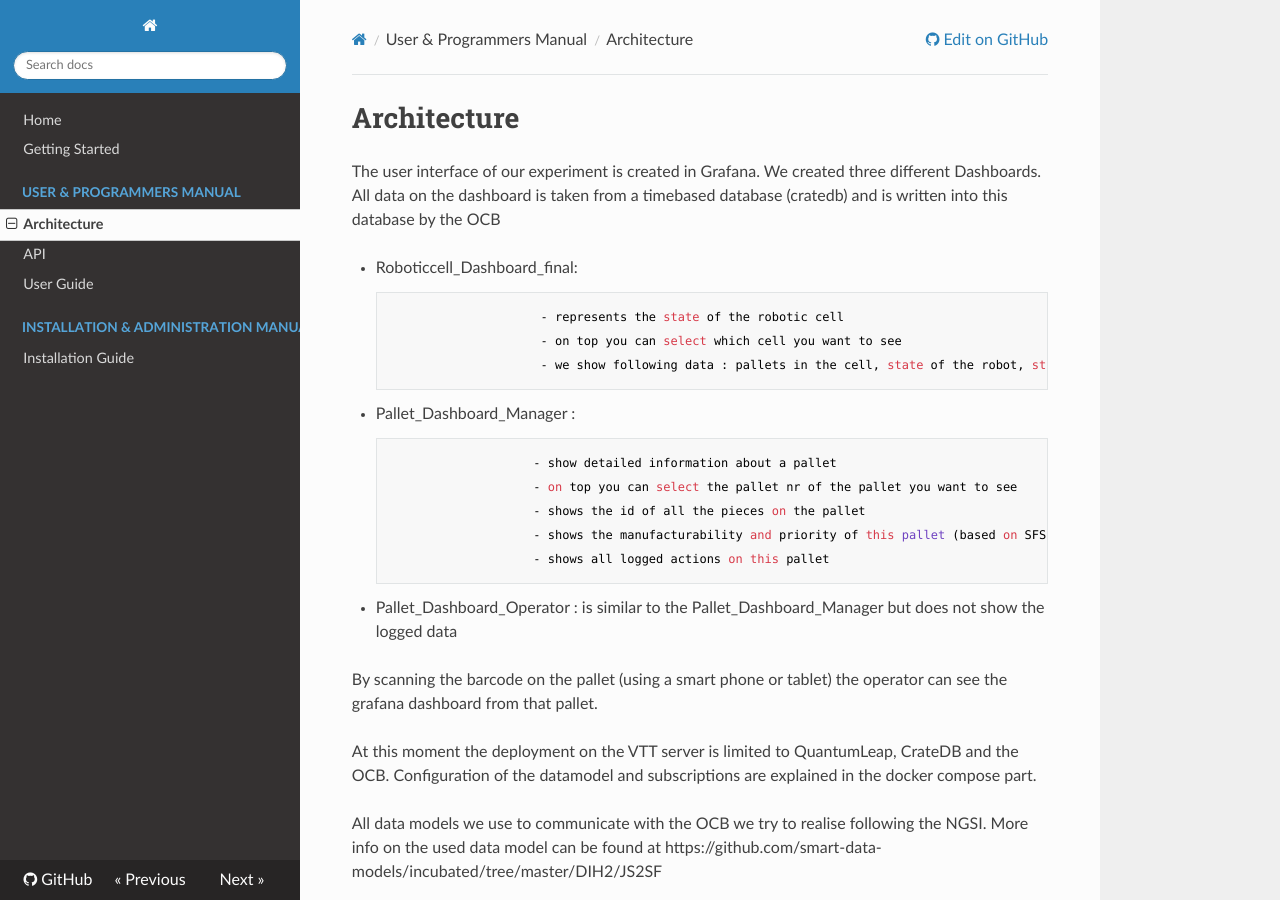
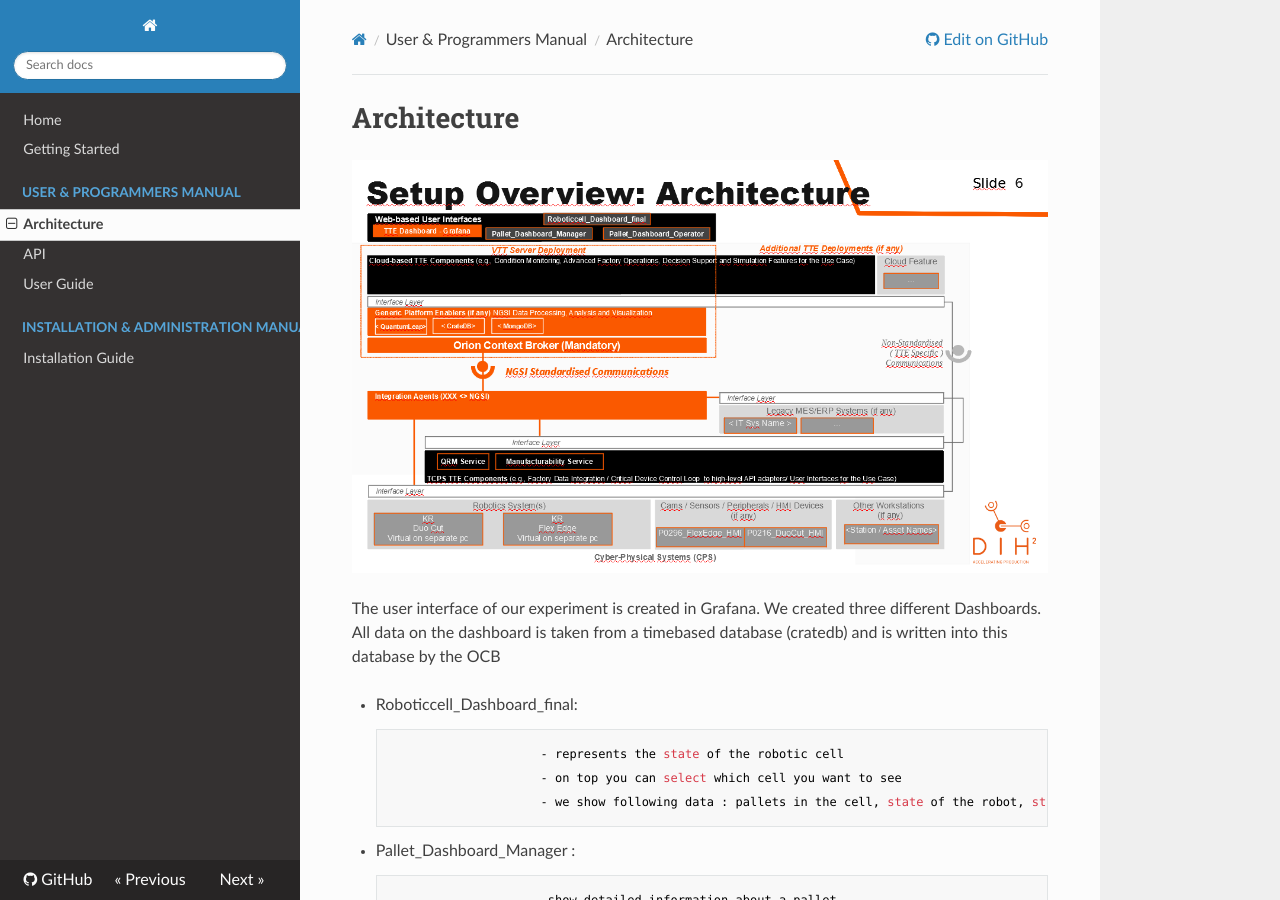
Before and after one commit to ramp-eu/JS2SF, an MkDocs documentation site: the page built from docs/architecture.md, in a window 1280 px wide and 900 px high. Built offline with MkDocs 1.6.1, drawn with Linux system fonts in a browser that asks for light colours; nearby versions of some CDN libraries; old or Windows-style settings are respelled for this version of MkDocs.

Commit message:
Update architecture.md

```diff
--- a/docs/architecture.md
+++ b/docs/architecture.md
@@ -1,4 +1,7 @@
 # Architecture
+
+![Overview Architecture](./images/architecture.png)
+
 
 The user interface of our experiment is created in Grafana. We created three different Dashboards.
 All data on the dashboard is taken from a timebased database (cratedb) and is written into this database by the OCB
```
